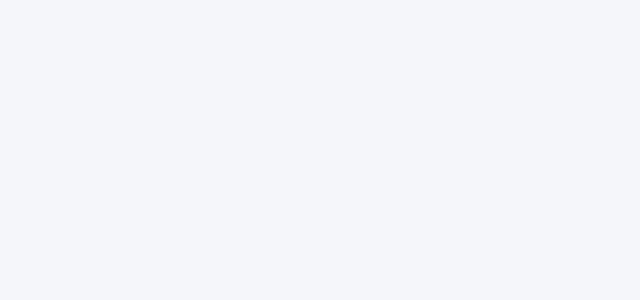
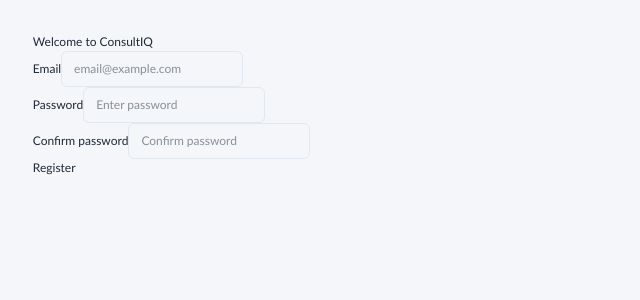
Before and after one commit to COS301-SE-2026/ConsultIQ, a React (Vite) app in the folder frontend/: page /validate in a window 1280 px wide. Before the commit this address had no page. Shown: the top 300 px of the page, without its empty margins (0-640 px from the left). Built offline with nearby package versions, Linux system fonts and the light colour scheme.

Commit message:
validation page

```diff
--- /dev/null
+++ b/frontend/src/features/authentication/pages/validation-page.tsx
@@ -0,0 +1,18 @@
+import React from 'react';
+import { NavyBackground } from '../components/Navybackground';
+import { RegisterCard } from '../components/validationcard';
+
+export const ValidationForm: React.FC = () => {
+  return (
+    <div className="w-[1167px] h-[682px] relative bg-[#F4F6FA]">
+
+      <NavyBackground />
+
+      {/* Card positioned using Figma outer spacing: 64px from top, 135px from right */}
+      <div className="absolute" style={{ top: '64px', right: '0px' }}>
+        <RegisterCard />
+      </div>
+
+    </div>
+  );
+};
--- a/frontend/src/routes/app-routes.tsx
+++ b/frontend/src/routes/app-routes.tsx
@@ -1,12 +1,14 @@
 import { BrowserRouter, Route, Routes } from "react-router-dom";
 
 import RegisterUserPage from "../features/authentication/pages/register-user-page";
+import { ValidationForm } from "../features/authentication/pages/validation-page";
 
 function AppRoutes() {
     return (
         <BrowserRouter>
         <Routes>
             <Route path="/register" element={<RegisterUserPage />} />
+            <Route path="/validate" element={<ValidationForm />} />
         </Routes>
         </BrowserRouter>
     );
```
